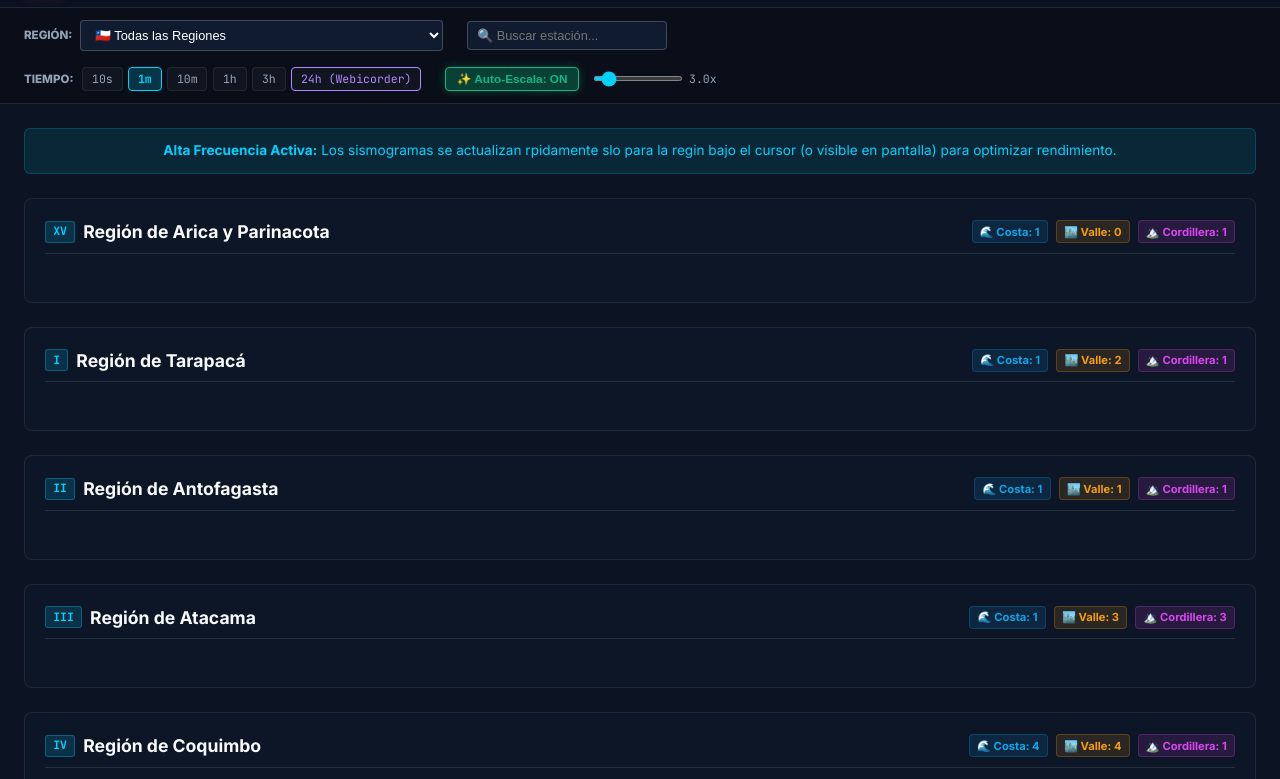
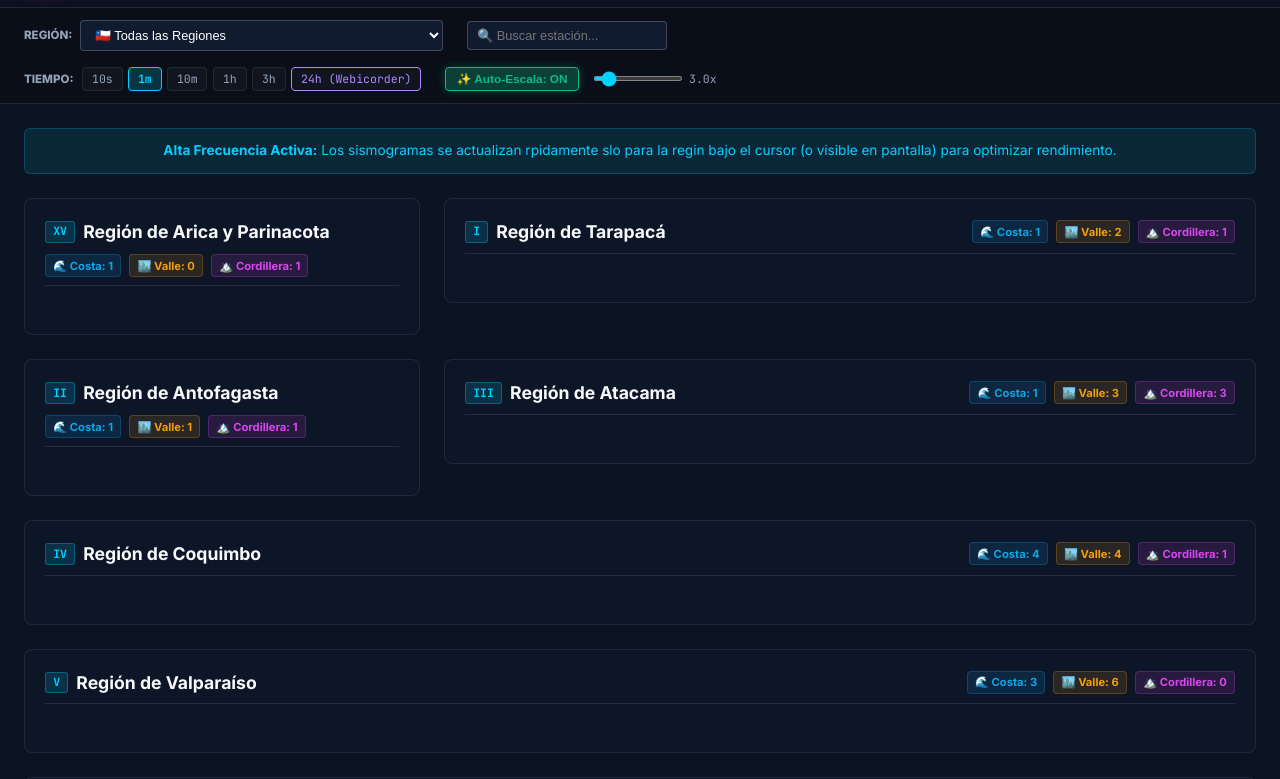
Before and after one commit to Mokenns/sismored, a website built with Vite: page index.html in a window 1280 px wide. Shown: the part 59-838 px from the top of the page. Built offline with nearby package versions, Linux system fonts and the light colour scheme; some packages are replaced by stand-ins of ours; no server answers; files whose address does not match are found by name; what seisplotjs would draw is missing.

Commit message:
style: enable wrap layout so regions sit beside each other if space allows

```diff
--- a/src/styles.css
+++ b/src/styles.css
@@ -1052,9 +1052,10 @@ body {
 .filter-label { font-size: 0.72rem; font-weight: 800; color: #94a3b8; text-transform: uppercase; }
 .clean-input { background: #111b30; color: #fff; border: 1px solid rgba(255, 255, 255, 0.2); padding: 0.35rem 0.6rem; border-radius: 4px; font-size: 0.8rem; outline: none; }
 .clean-input:focus { border-color: #00d2ff; }
-#transect-view-container { display: flex; flex-direction: column; gap: 1.5rem; padding: 1.5rem; max-width: 1800px; margin: 0 auto; width: 100%; }
-.region-section { width: 100%; background: rgba(17, 27, 48, 0.45); border: 1px solid rgba(255, 255, 255, 0.08); border-radius: 8px; padding: 1.25rem; display: flex; flex-direction: column; gap: 0.75rem; }
-.stations-grid { display: grid; grid-template-columns: repeat(auto-fill, minmax(min(100%, 360px), 1fr)); gap: 1rem; }
+#transect-view-container { display: flex; flex-wrap: wrap; gap: 1.5rem; align-items: flex-start; padding: 1.5rem; max-width: 1800px; margin: 0 auto; width: 100%; }
+.region-section { flex: 1 1 380px; max-width: 100%; background: rgba(17, 27, 48, 0.45); border: 1px solid rgba(255, 255, 255, 0.08); border-radius: 8px; padding: 1.25rem; display: flex; flex-direction: column; gap: 0.75rem; }
+.region-section.region-wide { flex: 2 1 780px; }
+.stations-grid { display: grid; grid-template-columns: repeat(auto-fit, minmax(min(100%, 360px), 1fr)); gap: 1rem; }
 .region-header { margin-bottom: 1rem; border-bottom: 1px solid rgba(255, 255, 255, 0.1); padding-bottom: 0.5rem; }
 .region-name { font-size: 1.1rem; color: #f8fafc; font-weight: 700; }
 .dsp-controls { display: grid; grid-template-columns: 1fr 1fr 1fr; gap: 0.4rem; background: #060a12; padding: 0.4rem 0.5rem; border-radius: 4px; margin-bottom: 0.5rem; border: 1px solid rgba(255, 255, 255, 0.05); }
```
